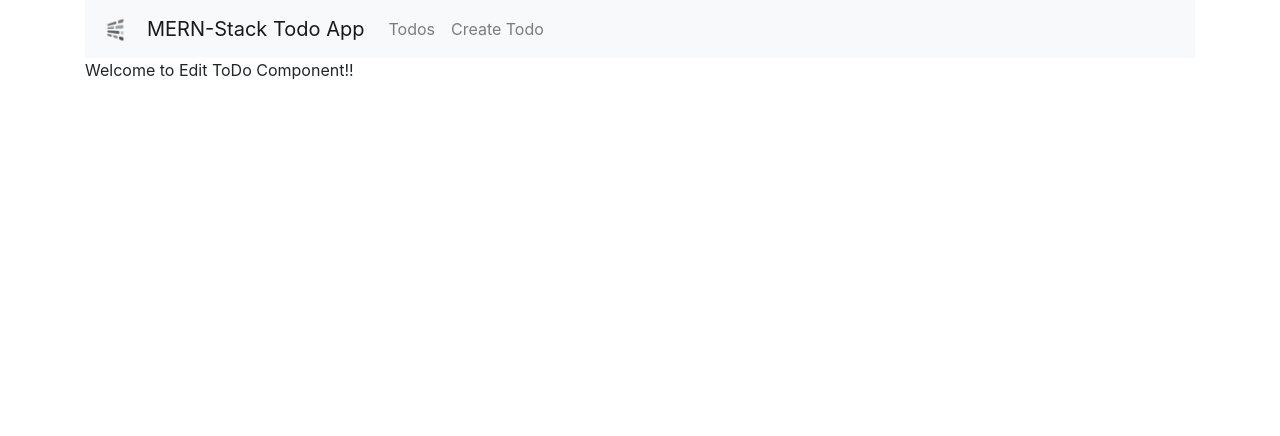
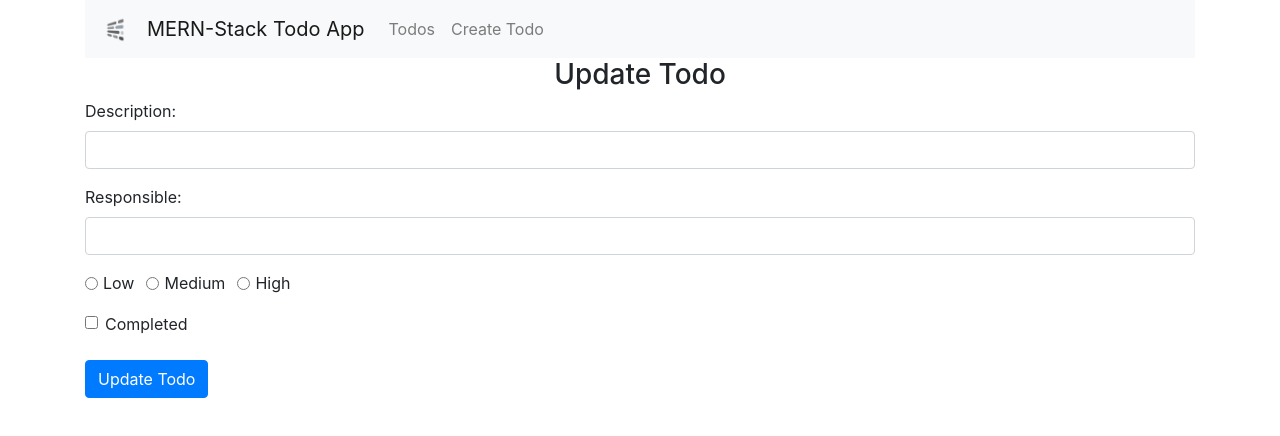
Before and after one commit to rohanJa/ToBeDone, a React (Create React App) app: page /edit/1 in a window 1280 px wide. Shown: the top 436 px of the page. Built offline with nearby package versions, Linux system fonts and the light colour scheme; no server answers.

Commit message:
Implemented Edit Functionality

```diff
--- a/src/components/EditTodo/index.js
+++ b/src/components/EditTodo/index.js
@@ -1,10 +1,156 @@
-import React,{Component} from 'react';
+import React, { Component } from 'react';
+import axios from 'axios';
 
-export default class EditTodo extends Component{
-    render(){
-        return(
+export default class EditTodo extends Component {
+
+    constructor(props) {
+        super(props);
+
+        this.onChangeTodoDescription = this.onChangeTodoDescription.bind(this);
+        this.onChangeTodoResponsible = this.onChangeTodoResponsible.bind(this);
+        this.onChangeTodoPriority = this.onChangeTodoPriority.bind(this);
+        this.onChangeTodoCompleted = this.onChangeTodoCompleted.bind(this);
+        this.onSubmit = this.onSubmit.bind(this);
+
+        this.state = {
+            todo_description: '',
+            todo_responsible: '',
+            todo_priority: '',
+            todo_completed: false
+        }
+    }
+
+    componentDidMount() {
+        axios.get('http://localhost:4002/todos/'+this.props.match.params.id)
+            .then(response => {
+                this.setState({
+                    todo_description: response.data.todo_description,
+                    todo_responsible: response.data.todo_responsible,
+                    todo_priority: response.data.todo_priority,
+                    todo_completed: response.data.todo_completed
+                })
+            })
+            .catch(function (error) {
+                console.log(error);
+            })
+    }
+
+    onChangeTodoDescription(e) {
+        this.setState({
+            todo_description: e.target.value
+        });
+    }
+
+    onChangeTodoResponsible(e) {
+        this.setState({
+            todo_responsible: e.target.value
+        });
+    }
+
+    onChangeTodoPriority(e) {
+        this.setState({
+            todo_priority: e.target.value
+        });
+    }
+
+    onChangeTodoCompleted(e) {
+        this.setState({
+            todo_completed: !this.state.todo_completed
+        });
+    }
+
+    onSubmit(e) {
+        e.preventDefault();
+        const obj = {
+            todo_description: this.state.todo_description,
+            todo_responsible: this.state.todo_responsible,
+            todo_priority: this.state.todo_priority,
+            todo_completed: this.state.todo_completed
+        };
+        console.log(obj);
+        axios.post('http://localhost:4002/todos/update/'+this.props.match.params.id, obj)
+            .then(res => console.log(res.data));
+
+        this.props.history.push('/');
+    }
+
+    render() {
+        return (
             <div>
-                <p>Welcome to Edit ToDo Component!!</p>
+                <h3 align="center">Update Todo</h3>
+                <form onSubmit={this.onSubmit}>
+                    <div className="form-group">
+                        <label>Description: </label>
+                        <input  type="text"
+                                className="form-control"
+                                value={this.state.todo_description}
+                                onChange={this.onChangeTodoDescription}
+                                />
+                    </div>
+                    <div className="form-group">
+                        <label>Responsible: </label>
+                        <input
+                                type="text"
+                                className="form-control"
+                                value={this.state.todo_responsible}
+                                onChange={this.onChangeTodoResponsible}
+                                />
+                    </div>
+                    <div className="form-group">
+                        <div className="form-check form-check-inline">
+                            <input  className="form-check-input"
+                                    type="radio"
+                                    name="priorityOptions"
+                                    id="priorityLow"
+                                    value="Low"
+                                    checked={this.state.todo_priority==='Low'}
+                                    onChange={this.onChangeTodoPriority}
+                                    />
+                            <label className="form-check-label">Low</label>
+                        </div>
+                        <div className="form-check form-check-inline">
+                            <input  className="form-check-input"
+                                    type="radio"
+                                    name="priorityOptions"
+                                    id="priorityMedium"
+                                    value="Medium"
+                                    checked={this.state.todo_priority==='Medium'}
+                                    onChange={this.onChangeTodoPriority}
+                                    />
+                            <label className="form-check-label">Medium</label>
+                        </div>
+                        <div className="form-check form-check-inline">
+                            <input  className="form-check-input"
+                                    type="radio"
+                                    name="priorityOptions"
+                                    id="priorityHigh"
+                                    value="High"
+                                    checked={this.state.todo_priority==='High'}
+                                    onChange={this.onChangeTodoPriority}
+                                    />
+                            <label className="form-check-label">High</label>
+                        </div>
+                    </div>
+                    <div className="form-check">
+                        <input  className="form-check-input"
+                                id="completedCheckbox"
+                                type="checkbox"
+                                name="completedCheckbox"
+                                onChange={this.onChangeTodoCompleted}
+                                checked={this.state.todo_completed}
+                                value={this.state.todo_completed}
+                                />
+                        <label className="form-check-label" htmlFor="completedCheckbox">
+                            Completed
+                        </label>
+                    </div>
+
+                    <br />
+
+                    <div className="form-group">
+                        <input type="submit" value="Update Todo" className="btn btn-primary" />
+                    </div>
+                </form>
             </div>
         )
     }
--- a/src/components/TodosList/index.js
+++ b/src/components/TodosList/index.js
@@ -4,9 +4,9 @@
 
 const Todo = props => (
     <tr>
-        <td>{props.todo.todo_description}</td>
-        <td>{props.todo.todo_responsible}</td>
-        <td>{props.todo.todo_priority}</td>
+        <td className={props.todo.todo_completed ? 'completed' : ''}>{props.todo.todo_description}</td>
+        <td className={props.todo.todo_completed ? 'completed' : ''}>{props.todo.todo_responsible}</td>
+        <td className={props.todo.todo_completed ? 'completed' : ''}>{props.todo.todo_priority}</td>
         <td>
             <Link to={'/edit/'+props.todo._id} >Edit</Link>
         </td>
--- a/src/index.css
+++ b/src/index.css
@@ -11,3 +11,7 @@
   font-family: source-code-pro, Menlo, Monaco, Consolas, 'Courier New',
     monospace;
 }
+
+.completed {
+  text-decoration: line-through;
+}
```
